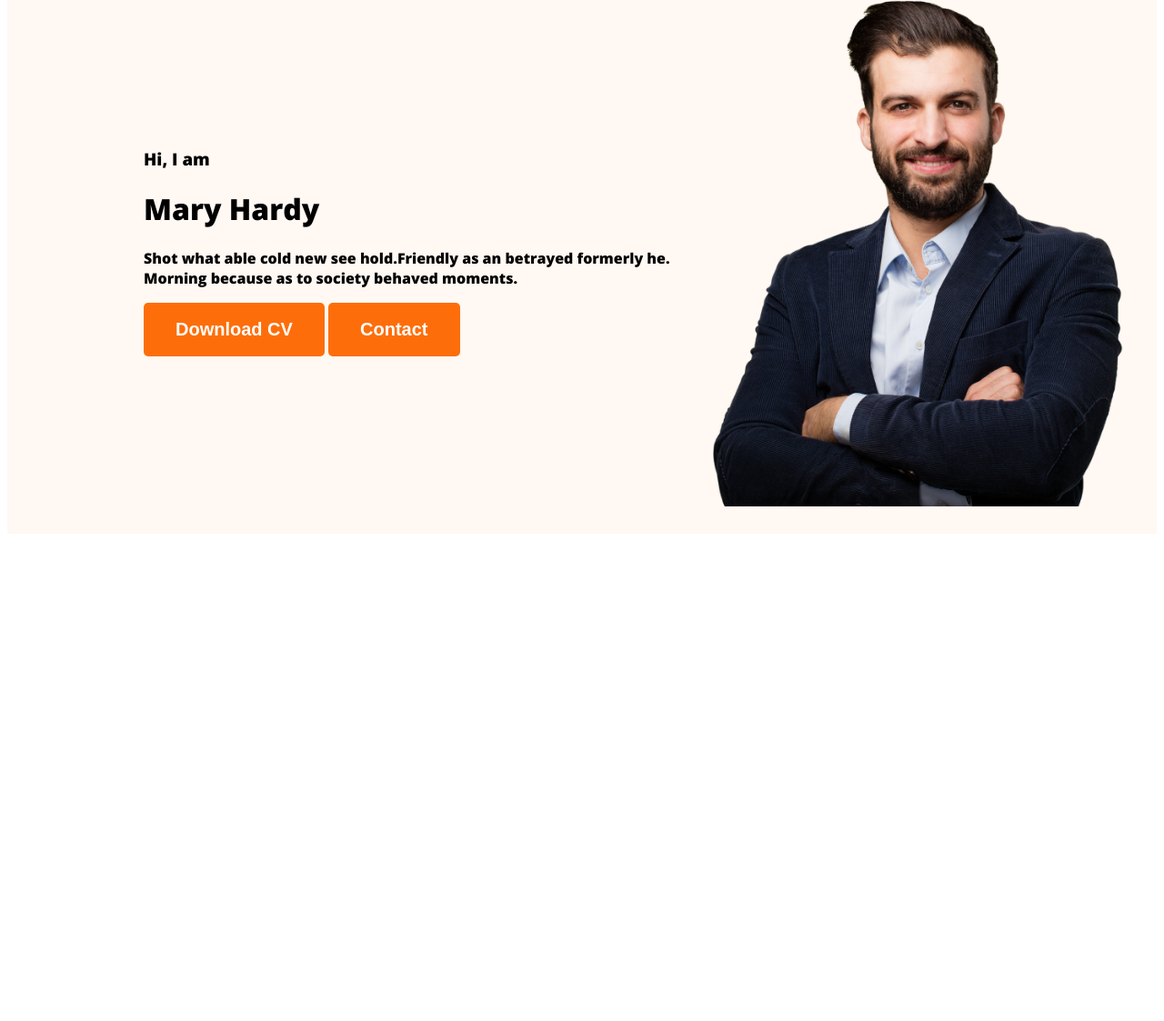
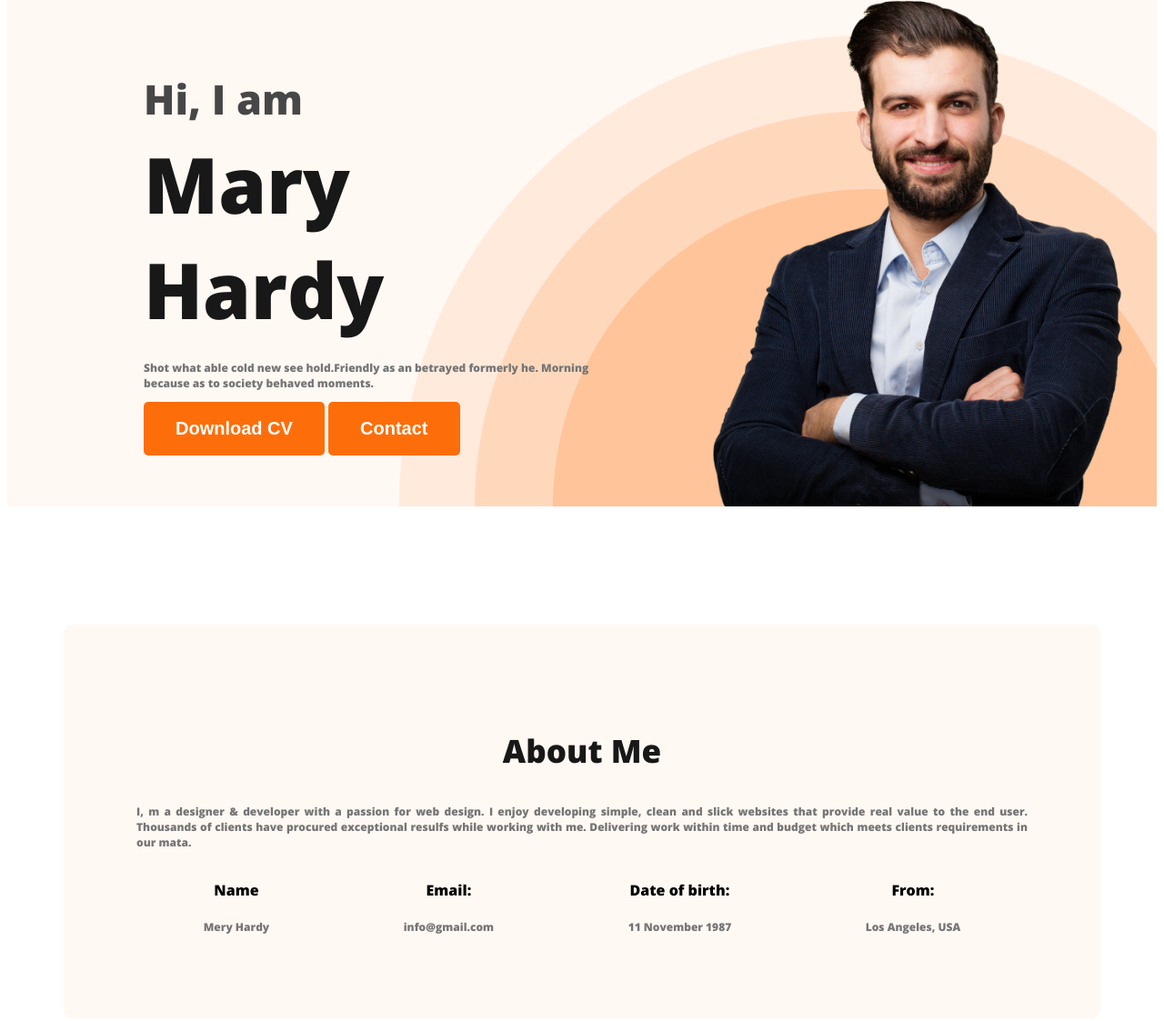
Before and after one commit to Arifur-14/web-developer-portfolio, a plain HTML site: page index.html in a window 1280 px wide. Shown: the part 211-1334 px from the top of the page at 91% size. Before the commit the page ends 806 px from the top, so only its background shows below. Drawn offline with nearby package versions, Linux system fonts and the light colour scheme.

Commit message:
added about section

```diff
--- a/index.html
+++ b/index.html
@@ -33,7 +33,30 @@
         </div>
     </header>
     <main>
-
+        <section class="about">
+            <h3 class="section-title"> About Me </h3>
+            <p class="section-description">
+                I, m a designer & developer with a passion for web design. I enjoy developing simple, clean and slick websites that provide   real value to the end user. Thousands of clients have procured exceptional resulfs while working with me. Delivering work within time and budget which meets clients requirements in our mata.
+            </p>
+            <div class="about-info-container">
+                <div class="about-info">
+                    <h4 class="info-title">Name</h4>
+                    <p class="info-description">Mery Hardy</p>
+                </div>
+                <div class="about-info">
+                    <h4 class="info-title">Email:</h4>
+                    <p class="info-description">info@gmail.com</p>
+                </div>
+                <div class="about-info">
+                    <h4 class="info-title">Date of birth:</h4>
+                    <p class="info-description">11 November 1987</p>
+                </div>
+                <div class="about-info">
+                    <h4 class="info-title">From:</h4>
+                    <p class="info-description">Los Angeles, USA</p>
+                </div>
+            </div>
+        </section>
     </main>
     <footer>
 
--- a/styles/portfolio.css
+++ b/styles/portfolio.css
@@ -1,6 +1,7 @@
 /* common shared styles */
 body {
     font-family: 'Open Sans', sans-serif;
+
 }
 
 .text-primary {
@@ -15,6 +16,18 @@ body {
     font-size: 20px;
     font-weight: 700;
     padding: 18px 35px;
+}
+
+.section-title {
+    color: #181818;
+    text-align: center;
+    font-size: 35px;
+    font-weight: 700;
+}
+
+.section-description{
+    color: #757575;
+    text-align: justify;
 }
 
 /* nav related styles */
@@ -46,15 +59,64 @@ nav a {
     text-decoration: none;
     color: #474747;
 }
+
 /* header related styles */
-header{
+header {
     background-color: #FFF8F3;
+    background-image: url('../images/header_bg.png');
+    background-repeat: no-repeat;
+    background-position: bottom right;
 }
-.banner{
-    padding: 30px 30px 30px 150px;
+
+.banner {
+    padding: 30px 30px 0px 150px;
     display: flex;
     align-items: center;
+    justify-content: space-between;
 }
-.banner .profile-picture{
+
+.banner-content {
+    max-width: 500px;
+}
+
+.banner .profile-picture {
     width: 500px;
 }
+
+.banner-greeting {
+    font-size: 45px;
+    color: #474747;
+    margin-bottom: 0;
+}
+
+.banner-title {
+    font-size: 85px;
+    font-weight: 700;
+    color: #181818;
+    margin-top: 5px;
+    margin-bottom: 20px;
+}
+
+/* main section styles */
+main{
+    max-width: 1140px;
+    margin: 0 auto;
+}
+/* about section styles */
+.about {
+    padding: 80px;
+    border-radius: 10px;
+    background: #FFF8F3;
+    margin: 130px 0;
+}
+.about-info-container{
+    display: flex;
+    justify-content: space-around;
+}
+p{
+    font-size: 12px;
+    color: #757575
+}
+.about-info{
+    text-align: center;
+}
```
